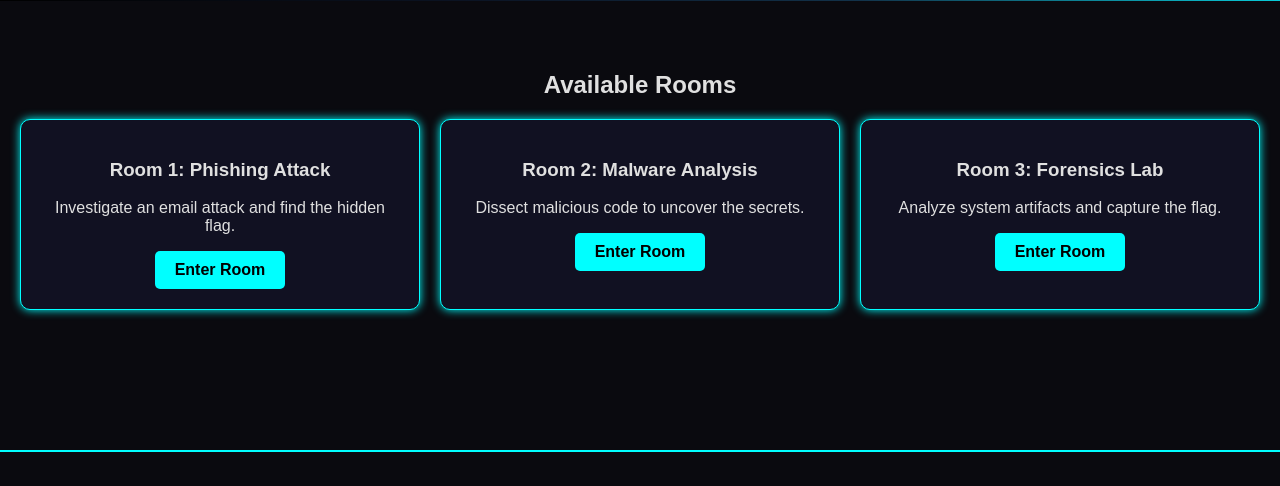
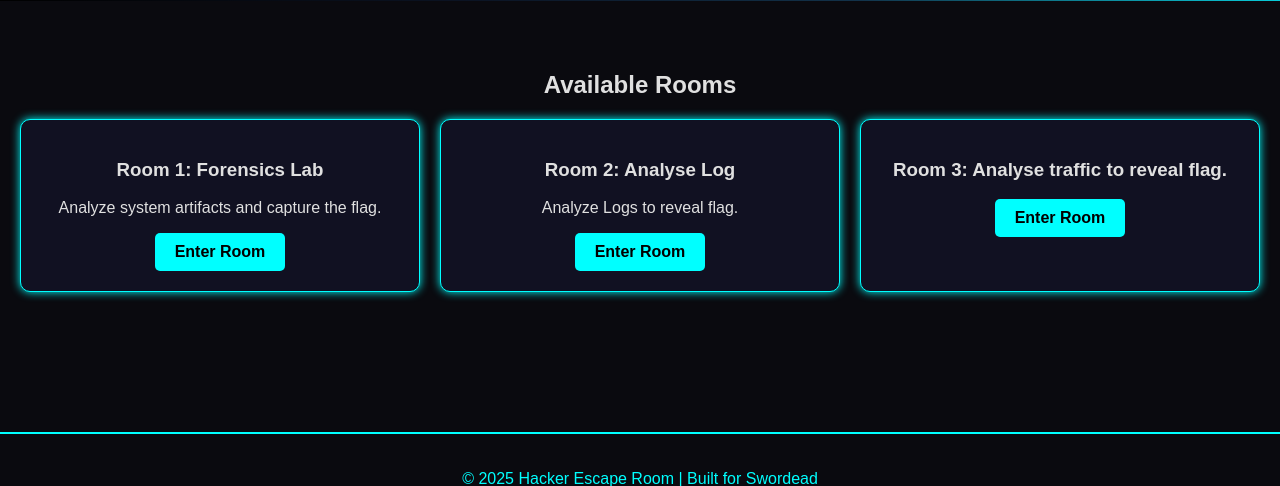
Before and after one commit to cfazuero1/flask-railway-app, a Flask app: template templates/room.html in a window 1280 px wide. Shown: the part 511-997 px from the top of the page. Run offline with Flask 3, Linux system fonts and the light colour scheme; the template is opened without the code that fills it, so the values that code supplies are empty.

Commit message:
Update room.html template

```diff
--- a/templates/room.html
+++ b/templates/room.html
@@ -9,18 +9,18 @@
     <h2>Available Rooms</h2>
     <div class="room-grid">
         <div class="room-card">
-            <h3>Room 1: Phishing Attack</h3>
-            <p>Investigate an email attack and find the hidden flag.</p>
+            <h3>Room 1: Forensics Lab</h3>
+            <p>Analyze system artifacts and capture the flag.</p>
             <a class="btn-small" href="#">Enter Room</a>
         </div>
         <div class="room-card">
-            <h3>Room 2: Malware Analysis</h3>
-            <p>Dissect malicious code to uncover the secrets.</p>
+            <h3>Room 2: Analyse Log</h3>
+            <p>Analyze Logs to reveal flag.</p>
             <a class="btn-small" href="#">Enter Room</a>
         </div>
         <div class="room-card">
-            <h3>Room 3: Forensics Lab</h3>
-            <p>Analyze system artifacts and capture the flag.</p>
+            <h3>Room 3: Analyse traffic to reveal flag.</h3>
+            <p></p>
             <a class="btn-small" href="#">Enter Room</a>
         </div>
     </div>
```
